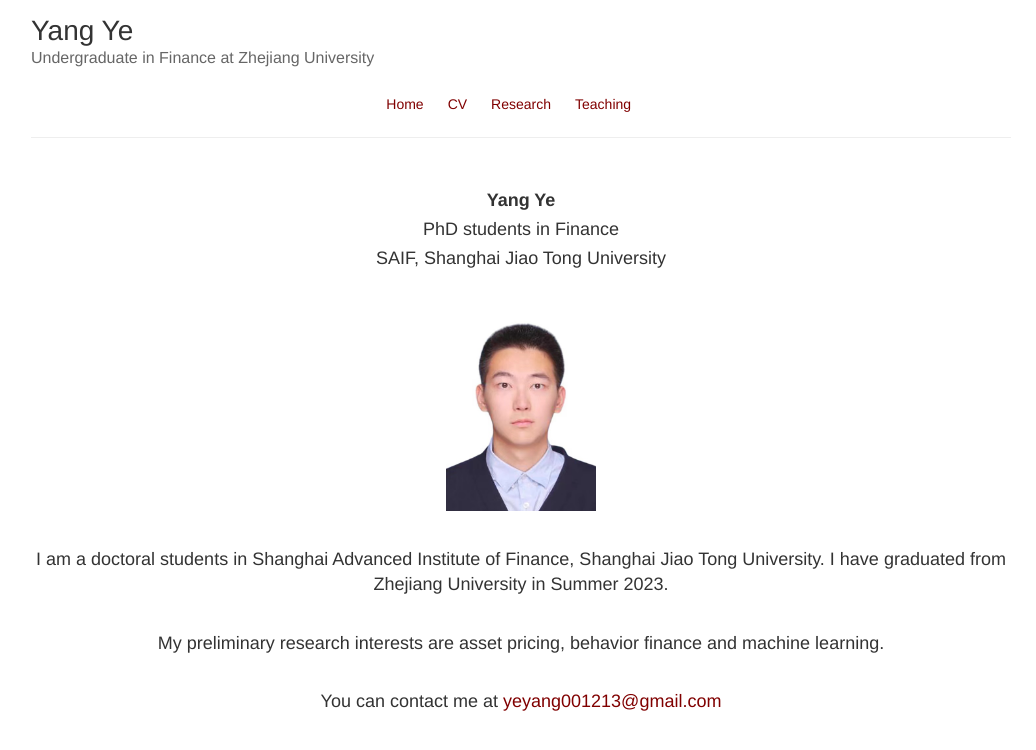
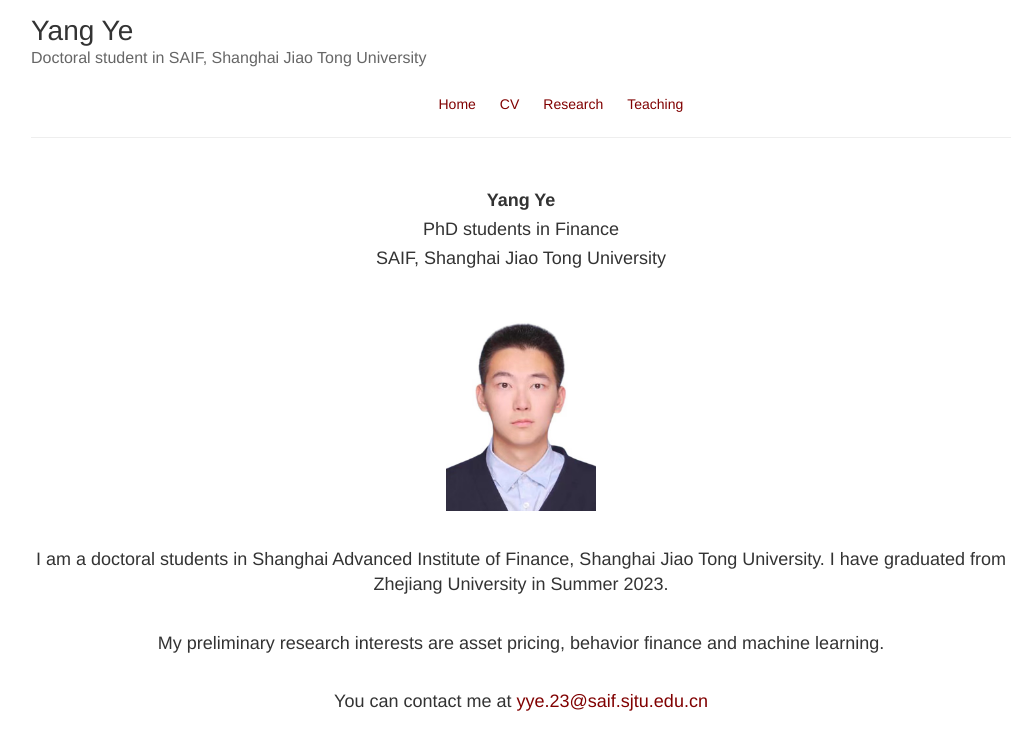
Before and after one commit to yeyangzju/Yang-Ye.github.io, a Jekyll site: the page built from index.html, in a window 1280 px wide. Shown: the top 750 px of the page, without its empty margins (119-1155 px from the left). Built offline with Jekyll 4.4.1, drawn with Linux system fonts in a browser that asks for light colours.

Commit message:
modified CV

```diff
--- a/_config.yml
+++ b/_config.yml
@@ -9,7 +9,7 @@ name: Yang Ye
 
 
 # Short bio or description (displayed in the header)
-description: Undergraduate in Finance at Zhejiang University
+description: Doctoral student in SAIF, Shanghai Jiao Tong University
 
 # URL of your avatar or profile pic (you could use your GitHub profile pic)
 #avatar:
@@ -20,7 +20,7 @@ description: Undergraduate in Finance at Zhejiang University
 # Includes an icon in the footer for each username you enter
 footer-links:
   dribbble:
-  email: 3190103549@zju.edu.cn
+  email: yye.23@saif.sjtu.edu.cn
   facebook:
   flickr:
   github:
@@ -43,7 +43,7 @@ google_analytics: UA-238429524-1
 
 # Your website URL (e.g. http://barryclark.github.io or http://www.barryclark.co)
 # Used for Sitemap.xml and your RSS feed
-url: https://nishvats.github.io/
+url: https://yeyangzju.github.io
 
 # If you're hosting your site at a Project repository on GitHub pages
 # (http://yourusername.github.io/repository-name)
--- a/home.html
+++ b/home.html
@@ -1,7 +1,7 @@
 ---
 layout: default
 ---
-<head> <title> Yang Ye, a doctoral students in SAIF, Shanghai Jiao Tong University </title>
+<head> <title> Yang Ye, a doctoral student in SAIF, Shanghai Jiao Tong University </title>
  <meta name="description" content="I am  The first grade of doctoral students in SAIF, Shanghai Jiao Tong University">
  <meta name="keywords" content="Yang Ye, doctoral students&candidate , SAIF, Finance">
  </head>
@@ -18,5 +18,5 @@ layout: default
   <br>
 <p>My preliminary research interests are asset pricing, behavior finance and machine learning.</p>
    <br>
-<p>You can contact me at <a href = "mailto:yeyang001213@gmail.com">yeyang001213@gmail.com</a></p>
+<p>You can contact me at <a href = "mailto:yye.23@saif.sjtu.edu.cn">yye.23@saif.sjtu.edu.cn</a></p>
 </center>
--- a/index.html
+++ b/index.html
@@ -19,5 +19,5 @@ layout: default
   <br>
 <p>My preliminary research interests are asset pricing, behavior finance and machine learning.</p>
    <br>
-<p>You can contact me at <a href = "mailto:yeyang001213@gmail.com">yeyang001213@gmail.com</a></p>
+<p>You can contact me at <a href = "mailto:yye.23@saif.sjtu.edu.cn">yye.23@saif.sjtu.edu.cn</a></p>
 </center>
```
